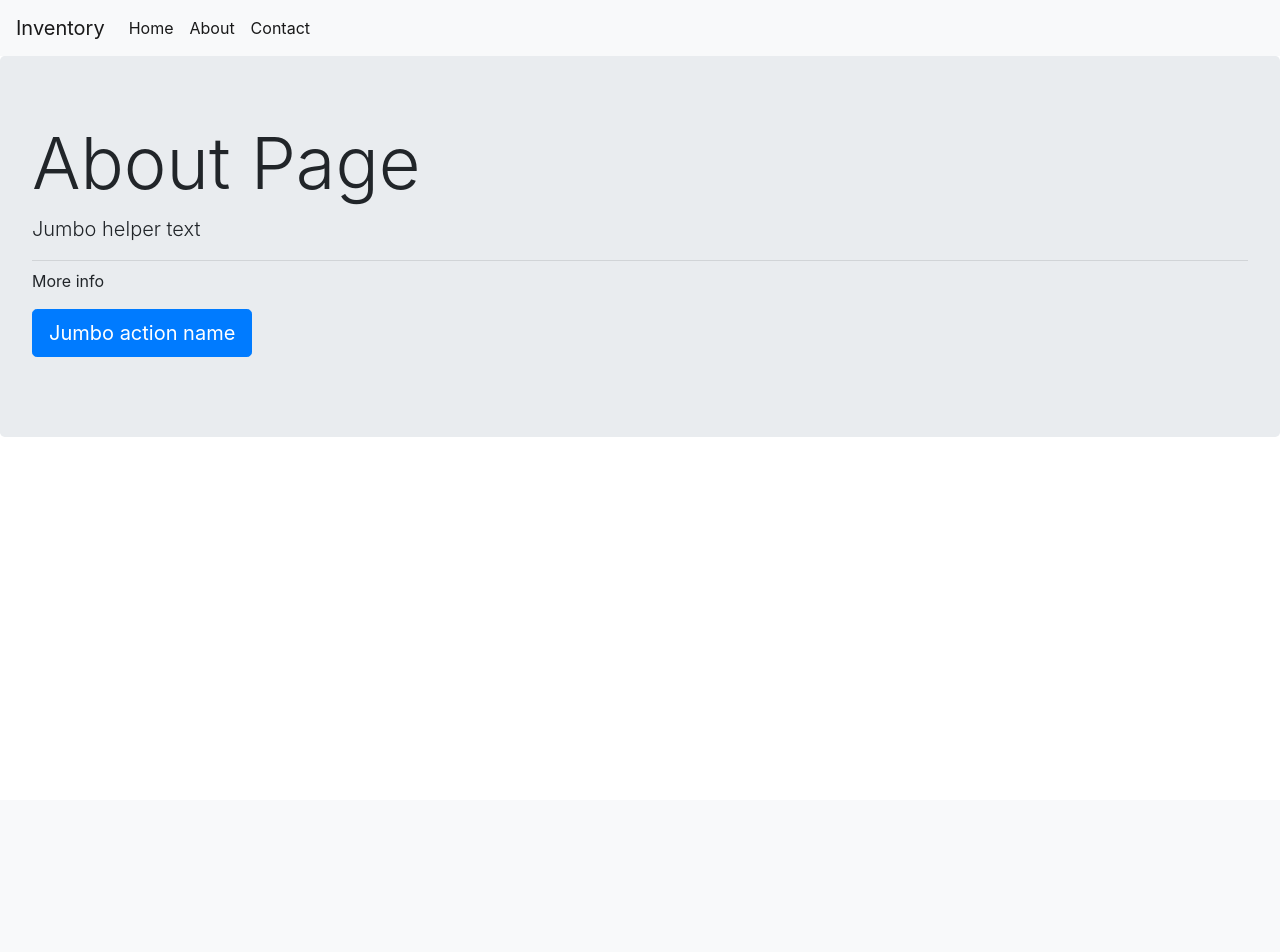
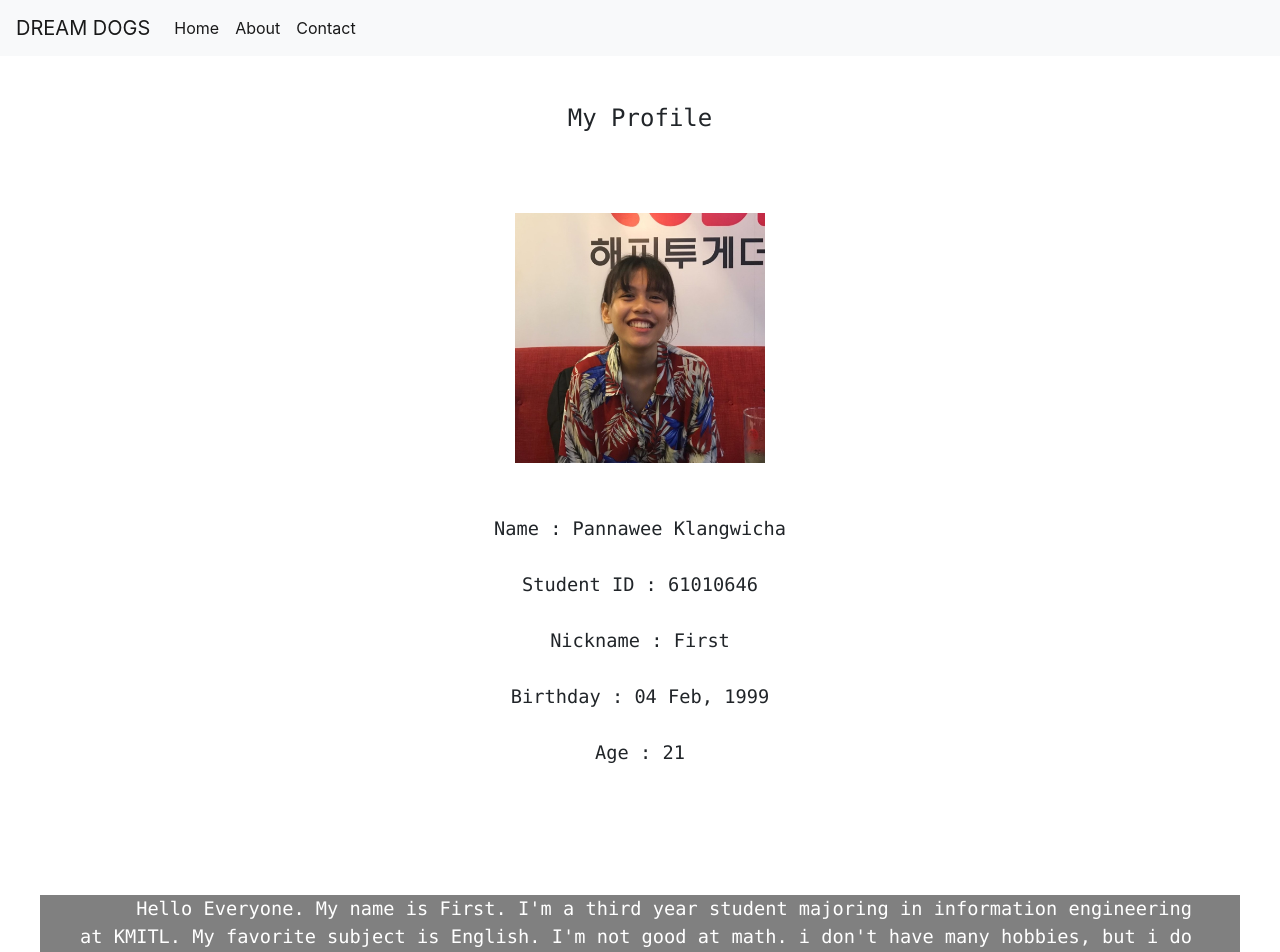
Before and after one commit to 61010646/inventory61010646, a Django app: template templates/frontend/about.html in a window 1280 px wide. Shown: the top 952 px of the page. Before the commit the page ends 437 px from the top, so only its background shows below. Run offline with Django 3.2, Linux system fonts and the light colour scheme; the template is opened without the code that fills it, so the values that code supplies are empty; parts of the project's set-up code (start-up, migrations or seed data) failed here and were passed over; some libraries are stand-ins or nearby versions.

Commit message:
final commit

```diff
--- a/templates/frontend/about.html
+++ b/templates/frontend/about.html
@@ -1,13 +1,61 @@
 {% extends 'frontend/base.html' %}
 {% block title %} About {% endblock %}
 {% block content %}
-<div class="jumbotron">
-    <h1 class="display-3">About Page</h1>
-    <p class="lead">Jumbo helper text</p>
-    <hr class="my-2">
-    <p>More info</p>
-    <p class="lead">
-        <a class="btn btn-primary btn-lg" href="Jumbo action link" role="button">Jumbo action name</a>
-    </p>
+
+
+<html>
+<head>
+<meta name="viewport" content="width=device-width, initial-scale=1">
+<style>
+img {
+  display: block;
+  margin-left: auto;
+  margin-right: auto;
+}
+p.ex1 {
+  margin: 40px;
+}
+</style>
+</head>
+<body>
+<br>
+<br>
+<h1 style="font-family:Consolas ; font-size:18pt; font-style:normal; text-align:center;" >My Profile</h1>
+<br>
+<br>
+<br>
+<img src="\static\images\picture.jpg" alt="My Profile" width="250" height="250">
+<br>
+<p style="font-family:Consolas; font-size:14pt; font-style:normal; text-align:center;" ><br>Name : Pannawee Klangwicha <br><br>Student ID : 61010646<br><br> Nickname : First <br><br> Birthday : 04 Feb, 1999 <br><br> Age : 21 </p>
+<br>
+<br>
+<br>
+<div style = "background-color:#808080; margin:40px;" >
+<p style="font-family:Consolas; font-size:14pt; font-style:normal; text-align:left; color:white;" class="ex1"> &nbsp;&nbsp;&nbsp;&nbsp; Hello Everyone. My name is First. I'm a third year student majoring in information engineering at KMITL. My favorite subject is English. I'm not good at math. i don't have many hobbies, but i do like reading, watching youtube videos, wrapping gifts, and doing some DIYs project.</p>
 </div>
+<br>
+<br>
+<br>
+<h2 style="font-family:Consolas ; font-size:16pt; font-style:normal; text-align:center;" >Here are some stuff that i like : </h2>
+<br>
+<br>
+<br>
+<h3 style="text-align:center;"><iframe width="560" height="315" src="https://www.youtube.com/embed/F4we73GHH9k" frameborder="0" allow="accelerometer; autoplay; clipboard-write; encrypted-media; gyroscope; picture-in-picture" allowfullscreen></iframe></h3>
+<br>
+<br>
+<br>
+<h3 style="text-align:center;"><iframe width="560" height="315" src="https://www.youtube.com/embed/IZXgjR9INsA" frameborder="0" allow="accelerometer; autoplay; encrypted-media; gyroscope; picture-in-picture" allowfullscreen></iframe></h3>
+<br>
+<br>
+<br>
+<h3 style="text-align:center;"><iframe width="560" height="315" src="https://www.youtube.com/embed/pCX_zogzbE8" frameborder="0" allow="accelerometer; autoplay; encrypted-media; gyroscope; picture-in-picture" allowfullscreen></iframe></h3>
+<br>
+<br>
+<br>
+<h3 style="text-align:center;"><iframe width="560" height="315" src="https://www.youtube.com/embed/AVjjxpVdfq8" frameborder="0" allow="accelerometer; autoplay; encrypted-media; gyroscope; picture-in-picture" allowfullscreen></iframe></h3>
+<br>
+<br>
+<br>
+</body>
+</html>
 {% endblock %}
--- a/templates/frontend/base.html
+++ b/templates/frontend/base.html
@@ -10,7 +10,7 @@
 </head>
 <body>
     <nav class="navbar navbar-expand-md navbar-light bg-light">
-        <a class="navbar-brand" href="#">Inventory</a>
+        <a class="navbar-brand" href="#">DREAM DOGS</a>
         <button class="navbar-toggler d-lg-none" type="button" data-toggle="collapse" data-target="#collapsibleNavId" aria-controls="collapsibleNavId"
             aria-expanded="false" aria-label="Toggle navigation">
             <span class="navbar-toggler-icon"></span>
```
Also changed, not shown: requirement.txt (deleted, +0 -8 lines), templates/frontend/contact.html (+40 -9 lines), templates/frontend/index.html (+14 -9 lines), static/images/1.jpg (added), static/images/10.jpg (added), static/images/2.jpg (added), static/images/3.jpg (added), static/images/4.jpg (added), static/images/5.jpg (added), static/images/6.jpg (added), static/images/7.jpg (added), static/images/8.jpg (added), static/images/9.jpg (added), static/images/address.jpg (added), 3 more files.
